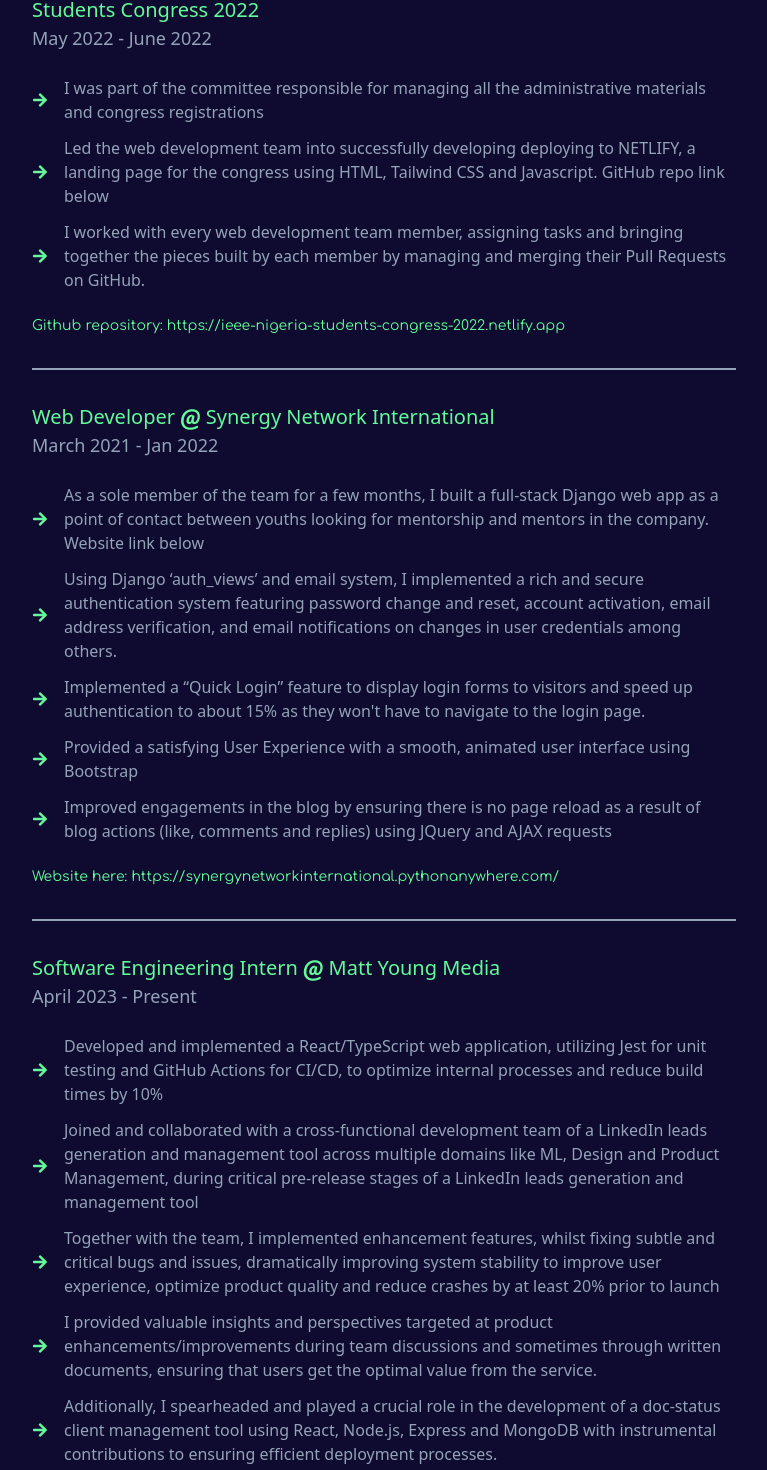
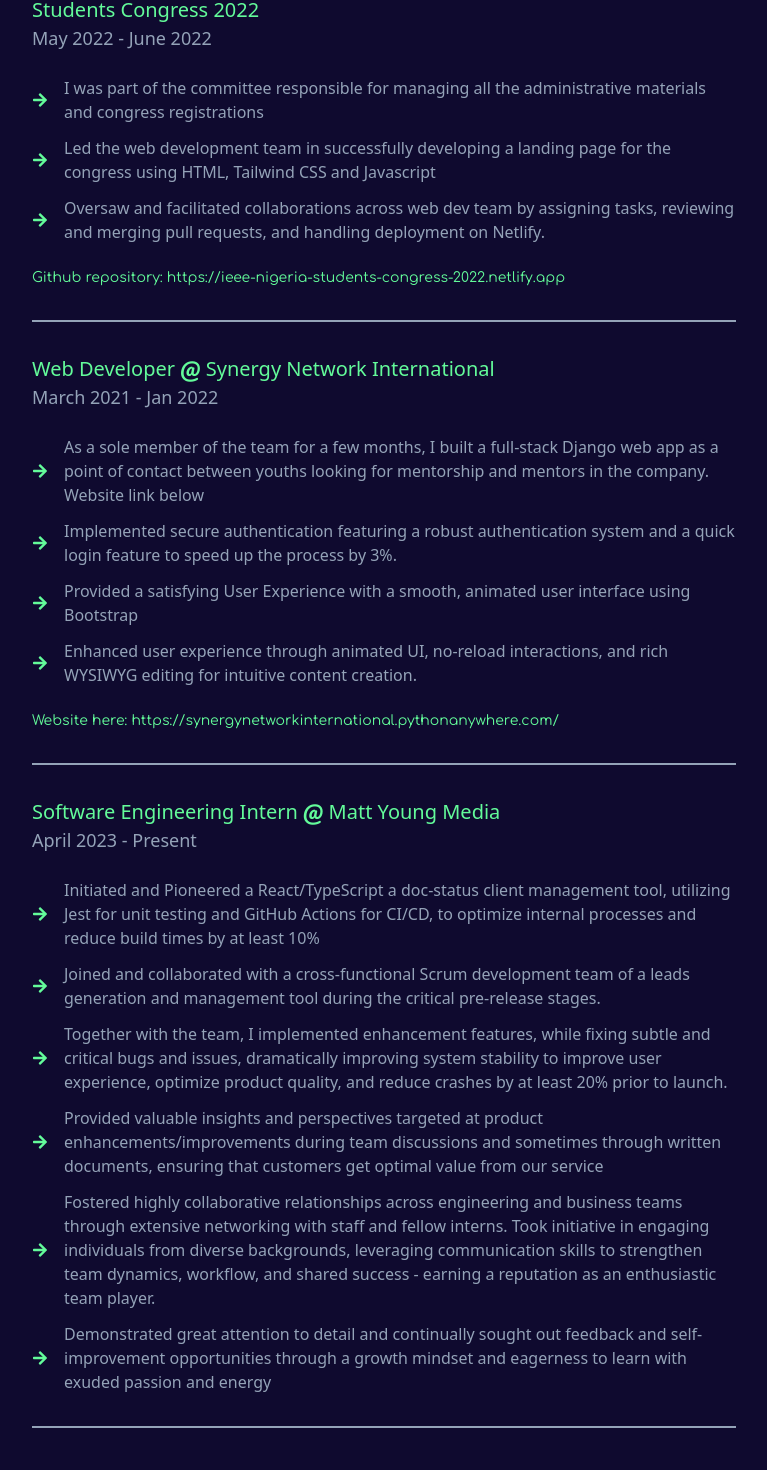
Before and after one commit to Basit-Balogun10/my-portfolio, a React (Vite) app: page / in a window 1280 px wide. Shown: the part 2738-4208 px from the top of the page, without its empty margins (256-1023 px from the left). Built offline with nearby package versions, Linux system fonts and the light colour scheme.

Commit message:
chore: updated work and volunteering experiences

```diff
--- a/src/containers/Experiences.tsx
+++ b/src/containers/Experiences.tsx
@@ -29,8 +29,8 @@ const myExperiences: experienceType[] = [
         endDate: "June 2022",
         contributions: [
             "I was part of the committee responsible for managing all the administrative materials and congress registrations",
-            "Led the web development team into successfully developing deploying to NETLIFY, a landing page for the congress using HTML, Tailwind CSS and Javascript. GitHub repo link below",
-            "I worked with every web development team member, assigning tasks and bringing together the pieces built by each member by managing and merging their Pull Requests on GitHub.",
+            "Led the web development team in successfully developing a landing page for the congress using HTML, Tailwind CSS and Javascript",
+            "Oversaw and facilitated collaborations across web dev team by assigning tasks, reviewing and merging pull requests, and handling deployment on Netlify.",
         ],
         categories: ["all", "volunteering"],
         projectGithubRepo:
@@ -44,10 +44,9 @@ const myExperiences: experienceType[] = [
         endDate: "Jan 2022",
         contributions: [
             "As a sole member of the team for a few months, I built a full-stack Django web app as a point of contact between youths looking for mentorship and mentors in the company. Website link below",
-            "Using Django ‘auth_views’ and email system, I implemented a rich and secure authentication system featuring password change and reset, account activation, email address verification, and email notifications on changes in user credentials among others.",
-            "Implemented a “Quick Login” feature to display login forms to visitors and speed up authentication to about 15% as they won't have to navigate to the login page.",
+            "Implemented secure authentication featuring a robust authentication system and a quick login feature to speed up the process by 3%.",
             "Provided a satisfying User Experience with a smooth, animated user interface using Bootstrap",
-            "Improved engagements in the blog by ensuring there is no page reload as a result of blog actions (like, comments and replies) using JQuery and AJAX requests",
+            "Enhanced user experience through animated UI, no-reload interactions, and rich WYSIWYG editing for intuitive content creation.",
         ],
         categories: ["all", "full time"],
         projectLiveLink:
@@ -60,14 +59,12 @@ const myExperiences: experienceType[] = [
         startDate: "April 2023",
         endDate: "Present",
         contributions: [
-            "Developed and implemented a React/TypeScript web application, utilizing Jest for unit testing and GitHub Actions for CI/CD, to optimize internal processes and reduce build times by 10%",
-            "Joined and collaborated with a cross-functional development team of a LinkedIn leads generation and management tool across multiple domains like ML, Design and Product Management, during critical pre-release stages of a LinkedIn leads generation and management tool",
-            "Together with the team, I implemented enhancement features, whilst fixing subtle and critical bugs and issues, dramatically improving system stability to improve user experience, optimize product quality and reduce crashes by at least 20% prior to launch",
-            "I provided valuable insights and perspectives targeted at product enhancements/improvements during team discussions and sometimes through written documents, ensuring that users get the optimal value from the service.",
-            "Additionally, I spearheaded and played a crucial role in the development of a doc-status client management tool using React, Node.js, Express and MongoDB with instrumental contributions to ensuring efficient deployment processes.",
-            "Built highly collaborative relationships across engineering and non-engineering teams and networked extensively with fellow interns and existing staff members hence, building a reputation as an enthusiastic team player and achieving shared success on several occasions with the team",
-            "Exhibited an initiative in reaching out to non-engineers and collaborating effectively as a team, using my ability to communicate and engage with individuals from diverse backgrounds and roles, hence contributing massively to a positive team dynamic and strengthening the overall workflow",
-            "Demonstrated great attention to detail and continually sought out feedback and self-improvement opportunities through a growth mindset and eagerness to learn with exuded passion and energy.",
+            "Initiated and Pioneered a React/TypeScript a doc-status client management tool, utilizing Jest for unit testing and GitHub Actions for CI/CD, to optimize internal processes and reduce build times by at least 10%",
+            "Joined and collaborated with a cross-functional Scrum development team of a leads generation and management tool during the critical pre-release stages.",
+            "Together with the team, I implemented enhancement features, while fixing subtle and critical bugs and issues, dramatically improving system stability to improve user experience, optimize product quality, and reduce crashes by at least 20% prior to launch.",
+            "Provided valuable insights and perspectives targeted at product enhancements/improvements during team discussions and sometimes through written documents, ensuring that customers get optimal value from our service",
+            "Fostered highly collaborative relationships across engineering and business teams through extensive networking with staff and fellow interns. Took initiative in engaging individuals from diverse backgrounds, leveraging communication skills to strengthen team dynamics, workflow, and shared success - earning a reputation as an enthusiastic team player.",
+            "Demonstrated great attention to detail and continually sought out feedback and self-improvement opportunities through a growth mindset and eagerness to learn with exuded passion and energy",
         ],
         categories: ["all", "full time"],
     },
```
